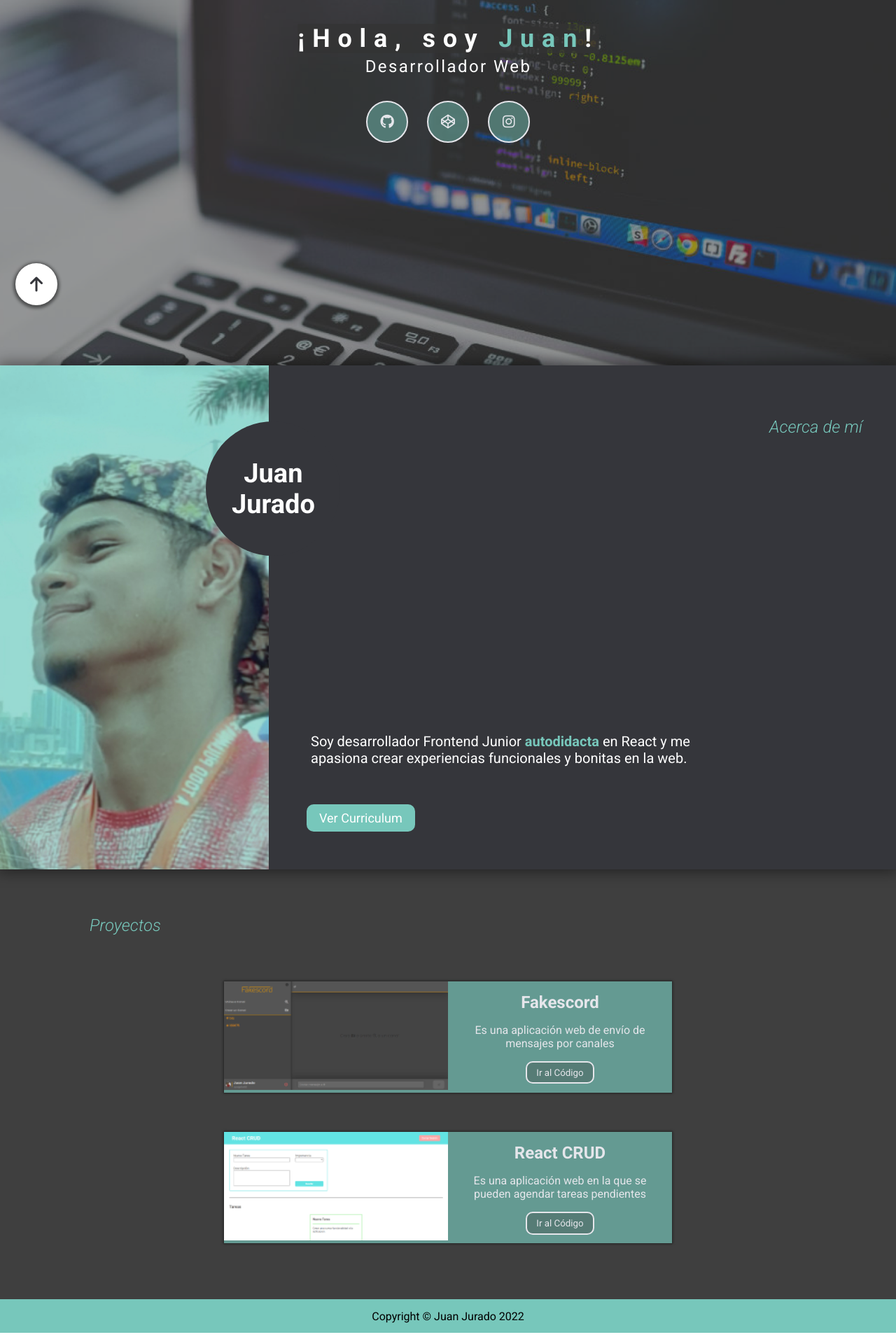
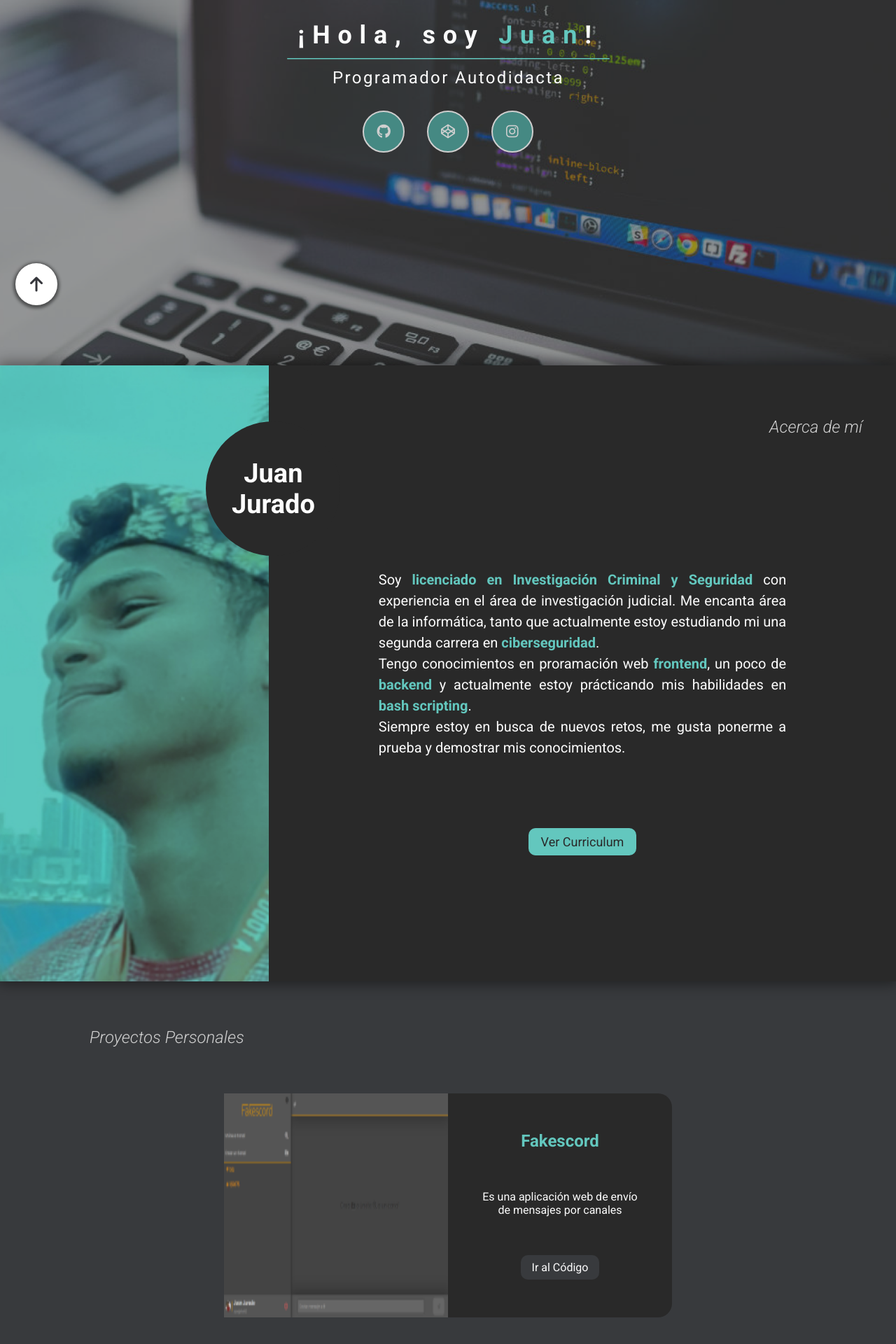
Before and after one commit to OhMyJuan/portafolio, a React (Create React App) app: page / in a window 1280 px wide. Shown: the part 278-2198 px from the top of the page at 70% size. Built offline with nearby package versions, Linux system fonts and the light colour scheme.

Commit message:
pequeñas modificaciones

```diff
--- a/src/components/About.jsx
+++ b/src/components/About.jsx
@@ -16,15 +16,11 @@ function About() {
       <div className={styles.about__content}>
         <div className={styles.home__circleName}>
           <p className={styles.about__name}>
-            Juan
-            <br />
-            Jurado
+            Juan<br />Jurado
           </p>
         </div>
         <p className={styles.about__legend}>
-          Soy desarrollador Frontend Junior{" "}
-          <strong className={styles.strong}>autodidacta</strong> en React y me
-          apasiona crear experiencias funcionales y bonitas en la web.
+          Soy <strong className={styles.strong}>licenciado en Investigación Criminal y Seguridad</strong> con experiencia en el área de investigación judicial. Me encanta área de la informática, tanto que actualmente estoy estudiando mi una segunda carrera en <strong className={styles.strong}>ciberseguridad</strong>.<br/>Tengo conocimientos en proramación web <strong className={styles.strong}>frontend</strong>, un poco de <strong className={styles.strong}>backend</strong> y actualmente estoy prácticando mis habilidades en <strong className={styles.strong}>bash scripting</strong>.<br/>Siempre estoy en busca de nuevos retos, me gusta ponerme a prueba y demostrar mis conocimientos.
         </p>
 
         <div className={styles.about__curriculum}>
--- a/src/components/Home.jsx
+++ b/src/components/Home.jsx
@@ -9,22 +9,22 @@ function Home() {
           <h2>
             ¡Hola, soy <span className={styles.home__innerName}>Juan</span>!
           </h2>
-          <p>Desarrollador Web</p>
+          <p>Programador Autodidacta</p>
 
           <div className={styles.home__buttonContainer}>
-            <a href="https://github.com/JuanC-Jurado"  title='Github'>
+            <a href="https://github.com/JuanC-Jurado" target="blank" title='Github'>
               <div className={styles.home__socialButton}>
                 <i className="fa-brands fa-github"></i>
               </div>
             </a>
 
-            <a href="https://codepen.io/juanc-jurado" title='Codepen'>
+            <a href="https://codepen.io/juanc-jurado" target="blank" title='Codepen'>
               <div className={styles.home__socialButton}>
                 <i class="fa-brands fa-codepen"></i>
               </div>
             </a>
 
-            <a href="https://www.instagram.com/x.juanj_02/" title='Instagram'>
+            <a href="https://www.instagram.com/x.juanj_02/" target="blank" title='Instagram'>
               <div className={styles.home__socialButton}>
                 <i className="fa-brands fa-instagram"></i>
               </div>
--- a/src/components/Projects.jsx
+++ b/src/components/Projects.jsx
@@ -2,13 +2,12 @@ import React from "react";
 import styles from "./styles/Projects.module.css";
 import ProjectCard from "./ProjectCard";
 import fakescordImg from "../img/fakescord-proyecto-card.png";
-import reactCRUDImg from "../img/reactCRUD-proyecto-card.png"
 
 function Projects() {
   return (
     <div className={styles.projects} id="projects">
       <div className={styles.projects__header}>
-        <h2 className={styles.projects__headerTitle}>Proyectos</h2>
+        <h2 className={styles.projects__headerTitle}>Proyectos Personales</h2>
       </div>
 
       <div className={styles.projects__container}>
@@ -19,12 +18,6 @@ function Projects() {
           enlace="https://github.com/JuanC-Jurado/fakescord"
         />
 
-        <ProjectCard
-          nombre="React CRUD"
-          imagen={reactCRUDImg}
-          descripcion="Es una aplicación web en la que se pueden agendar tareas pendientes"
-          enlace="https://github.com/JuanC-Jurado/reactCRUD"
-        />
       </div>
     </div>
   );
--- a/src/components/styles/About.module.css
+++ b/src/components/styles/About.module.css
@@ -1,3 +1,5 @@
+@import "./root.css";
+
 *{
   margin: 0;
   padding: 0;
@@ -7,10 +9,10 @@
 .about{
   z-index: 1;
   position: relative;
+  background-color: var(--dark-bg);
 }
 
 .about__header{
-  background-color: #35363B;
   height: 10vh;
   display: flex;
   align-items: center;
@@ -21,7 +23,7 @@
   font-weight: 300;
   text-align: center;
   font-style: italic;
-  color: #77C7BB;
+  color: var(--gray);
   z-index: inherit;
 }
 
@@ -38,7 +40,7 @@
 	bottom: 0;
 	left: 0;
 	right: 0;
-	background: #77C7BBa7;
+	background: var(--main-color);
   mix-blend-mode: multiply;
 
 }
@@ -54,7 +56,7 @@
   height: fit-content;
   width: 100%;
 
-  background-color: #35363B;
+  background-color: var(--dark-bg);
   padding-top: 30vw;
   padding-bottom: 1em;
   position: relative;
@@ -67,28 +69,30 @@
 
   width: 80%;
   margin: 0 auto;
-  color: #fff;
+  color: var(--white);
 }
 
 .about__legend{
   font-size: 18px;
-  text-align: center;
   z-index: 10;
+  text-align: justify;
+  line-height: 22px;
+  font-size: 16px;
 
   width: 80%;
   margin: 0 auto;
-  color: #fff;
+  color: var(--white);
 }
 
-.strong{
-  color: #77C7BB;
+.about__legend > .strong{
+  color: var(--main-color);
 }
 
 .home__circleName{
   width: 50vw;
   height: 50vw;
   border-radius: 50%;
-  background-color: #35363B;
+  background-color: var(--dark-bg);
 
   display: flex;
   align-items: center;
@@ -107,31 +111,31 @@
 }
 
 .about__curriculum{
-  background: #77C7BB;
+  background: var(--main-color);
   margin: 3em auto;
-
   width: 70%;
+  border-radius: 10px;
   padding: 0.5em 1em;
-  border-radius: 10px;
-
   display: flex;
   align-items: center;
   justify-content: center;
+  border-color: 1px solid red;
+
 }
 .about__curriculum a {
-  color: #fff;
   text-decoration: none;
+  color: var(--dark-bg);
 }
 
 .about__curriculum:hover{
-  background-color: #77c7bb85;
+  background-color: var(--dark-color);
   cursor: pointer;
 }
 
 @media (min-width:630px){
   .about{
     display: flex;
-    height: 90vh;
+    height: 120vh;
     box-shadow: #00000077 0 0 20px 3px;
     overflow-y: hidden;
   }
@@ -145,34 +149,31 @@
 
   .about__foto{
     width: 30vw;
-    height: 90vh;
+    height: 120vh;
     background-image: url('../../img/personal-picture-desktop.png');
   }
 
   .about__image::before{
-    height: 90vh;
+    height: 120vh;
     width: 30vw;
   }
 
-  .about__content{
-    width: 1000%;
-    height: 90vh;
-    display: flex;
-    justify-content: end;
-    padding: 0;
-    flex-direction: column;
+  .about__content {
+    width: 500%;
   }
 
   .about__legend{
-    text-align: left;
-    margin-left: 3em;
-    width: 65%;
-    font-size: 20px;
+    text-align: justify;
+    margin-left: 2.5em;
+    width: 85%;
+    font-size: 18px;
+    line-height: 120%;
   }
 
   .about__curriculum{
     width: max-content;
     margin-left: 3em;
+    margin-top: 2em;
     font-size: 18px;
   }
 
@@ -183,3 +184,31 @@
     height: 15vw;
   }
 }
+
+@media (min-width:1200px){
+  .about {
+    max-height: 110vh;
+  }
+
+  .about__content{
+    width: 500%;
+    min-height: 100%;
+    display: flex;
+    justify-content: center;
+    align-items: center;
+    padding: 0;
+    flex-direction: column;
+  }
+
+  .about__legend{
+    text-align: justify;
+    margin: 10em 8em 5em;
+    width: 65%;
+    font-size: 20px;
+    line-height: 150%;
+  }
+
+  .about__curriculum{
+    margin: 0 auto 5em;
+  }
+}
--- a/src/components/styles/Footer.module.css
+++ b/src/components/styles/Footer.module.css
@@ -1,3 +1,5 @@
+@import "./root.css";
+
 *{
   margin: 0;
   padding: 0;
@@ -5,9 +7,13 @@
 }
 
 .footer{
-  background: #77c7bb;
+  background: var(--dark-bg);
+  box-shadow: #00000077 0 0 20px 3px;
+
   display: flex;
-  height: 3em;
+  height: 2em;
   align-items: center;
   justify-content: center;
+
+  color: var(--gray);
 }
--- a/src/components/styles/Home.module.css
+++ b/src/components/styles/Home.module.css
@@ -1,4 +1,6 @@
 @import url('https://fonts.googleapis.com/css2?family=Roboto:ital,wght@0,400;0,700;1,300&display=swap');
+
+@import "./root.css";
 
 *{
   margin: 0;
@@ -28,29 +30,24 @@
 }
 
 .home__innerContainer{
-  color: #fff;
+  color: var(--white);
 }
 
 .home__innerContainer h2{
-  background-color: rgba(51, 51, 51, 0.75);
+  padding: 10px;
   letter-spacing: 0.3em;
 }
 
 .home__innerContainer p {
+  border-top: var(--main-color) 1px solid;
   margin-top: 1em;
+  padding-top: 0.5em;
   text-align: center;
   letter-spacing: 0.1em;
 }
 
 .home__innerName {
-  color: #77C7BB;
-}
-
-.home__innerName:hover{
-  display: inline-block;
-  transform: rotate(360deg);
-  transition:cubic-bezier(0.175, 0.885, 0.32, 1.275) 1000ms;
-  cursor: none;
+  color: var(--main-color);
 }
 
 .home__buttonContainer{
@@ -60,14 +57,14 @@
 }
 
 .home__buttonContainer a{
-  color: #e5e6eb;
+  color: var(--gray);
   text-decoration: none;
-  font-size: 20px;
+  font-size: 20px;;
 }
 
 .home__socialButton{
   border: 2px solid;
-  background-color: #77C7BB77;
+  background-color: var(--dark-color);
   border-radius: 50%;
 
   width: 3em;
@@ -79,8 +76,11 @@
 }
 
 .home__socialButton:hover{
-  transform: scale(1.1);
+  background-color: var(--main-color);
+  transform: scale(1.2);
   transition: linear 50ms;
+  color: var(--dark-bg);
+  border-color: var(--main-color);
 }
 
 @media (min-width:630px){
--- a/src/components/styles/Navbar.module.css
+++ b/src/components/styles/Navbar.module.css
@@ -1,3 +1,5 @@
+@import "./root.css";
+
 * {
   margin: 0;
   padding: 0;
@@ -52,8 +54,8 @@ ul{
 }
 
 .navbar__link:hover{
-  background-color: #35363B;
-  color: #77C7BB;
+  background-color: var(--darker-color);
+  color: var(--main-color);
 }
 
 .navbar__closeButton{
--- a/src/components/styles/ProjectCard.module.css
+++ b/src/components/styles/ProjectCard.module.css
@@ -1,3 +1,5 @@
+@import "./root.css";
+
 * {
   margin: 0;
   padding: 0;
@@ -6,8 +8,6 @@
 
 .projectCard{
   width: min-content;
-  background: #77c7bbab;
-  box-shadow: #222 0 0 3px 1px;
   overflow: hidden;
 }
 
@@ -17,15 +17,17 @@
   align-items: center;
   gap: 1em;
   padding: 1em;
+
+  background: var(--dark-bg);
 }
 
 .projectCard__title{
   font-size: 24px;
-  color: #e5e6eb;
+  color: var(--main-color);
 }
 
 .projectCard__description{
-  color: #e5e6eb;
+  color: var(--white);
   text-align: center;
 }
 
@@ -33,14 +35,17 @@
 
 .projectCard__codeButton{
   padding: 0.5em 1em;
-  background-color: rgba(53, 53, 53, 0.3);
-  border: 2px solid #e5e6eb;
-  color: #e5e6eb;
+  background-color: var(--medium-bg);
+  border: none;
+  color: var(--white);
   border-radius: 10px;
+  font-size: 16px;
 }
 
 .projectCard__codeButton:hover{
-  background-color: rgba(53, 53, 53, 0.7);
+  background-color: var(--dark-color);
+  cursor: pointer;
+  scale: 1.1;
 }
 
 @media (min-width:630px){
@@ -48,7 +53,7 @@
     display: flex;
     width: fit-content;
     max-width: 50vw;
-    height: 9.95em;
+    height: 40vh;
   }
 
   .projectCard__imgContainer{
@@ -57,6 +62,16 @@
   }
 
   img{
+    height: 40vh;
     width: 100%;
+    max-width: 25vw;
+  }
+
+  .projectCard__textContainer {
+    display: flex;
+    padding: 15px 40px;
+
+    justify-content: space-evenly;
+    border-radius: 0 20px 20px 0;
   }
 }
--- a/src/components/styles/Projects.module.css
+++ b/src/components/styles/Projects.module.css
@@ -1,3 +1,5 @@
+@import "./root.css";
+
 * {
   padding: 0;
   margin: 0;
@@ -5,7 +7,7 @@
 }
 
 .projects{
-  background-color: #3f3f3f;
+  background-color: var(--medium-bg);
   padding-bottom: 3em;
 }
 
@@ -20,12 +22,12 @@
   font-weight: 300;
   text-align: center;
   font-style: italic;
-  color: #77C7BB;
   z-index: inherit;
+
+  color: var(--gray);
 }
 
 .projects__container{
-
   display: flex;
   flex-direction: column;
   align-items: center;
--- /dev/null
+++ b/src/components/styles/root.css
@@ -0,0 +1,12 @@
+:root {
+    --dark-bg: #292929;
+    --medium-bg: #383A3D;
+    --gray: #CFCFCF;
+
+    --main-color: #63C7BE;
+    --dark-color: #458983;
+    --darker-color: #426663;
+
+    --white: #fcfcfc;
+    --translucid-white: #fcfcfc9f;
+}
```
Also changed, not shown: 1 other file (tests, documents, lock files or other folders).
